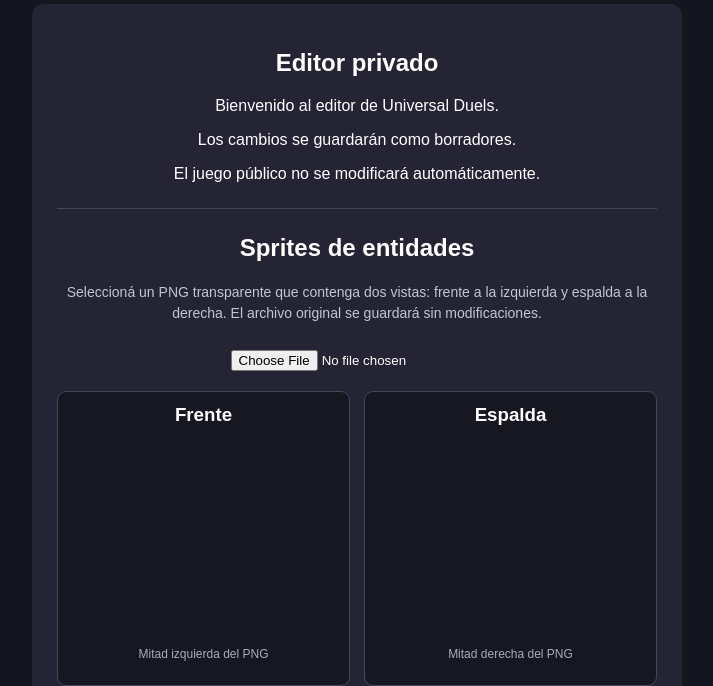
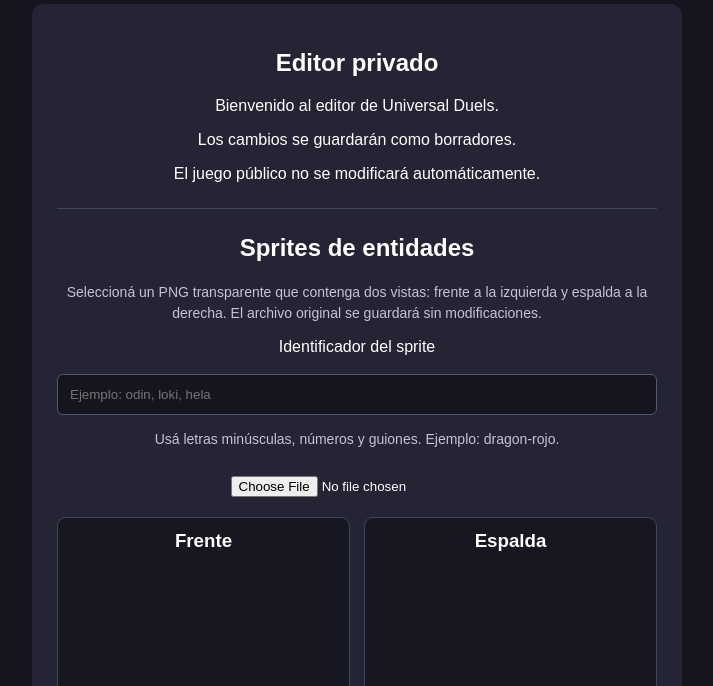
Before and after one commit to EmanuelRM2417/Pixel-Duels-Online-, a website: page public/editor/index.html in a window 1280 px wide. Shown: the part 114-800 px from the top of the page, without its empty margins (283-996 px from the left). Drawn offline with Linux system fonts and the light colour scheme; no server answers.

Commit message:
Add custom sprite identifier input field
Added input field for custom sprite identifier with help text.

```diff
--- a/public/editor/index.html
+++ b/public/editor/index.html
@@ -154,6 +154,23 @@
       frente a la izquierda y espalda a la derecha.
       El archivo original se guardará sin modificaciones.
     </p>
+
+    <label for="customSpriteId">Identificador del sprite</label>
+
+<br><br>
+
+<input
+  type="text"
+  id="customSpriteId"
+  placeholder="Ejemplo: odin, loki, hela"
+  maxlength="60"
+  autocomplete="off"
+>
+
+<p class="help">
+  Usá letras minúsculas, números y guiones.
+  Ejemplo: dragon-rojo.
+</p>
 
     <input
       type="file"
```
